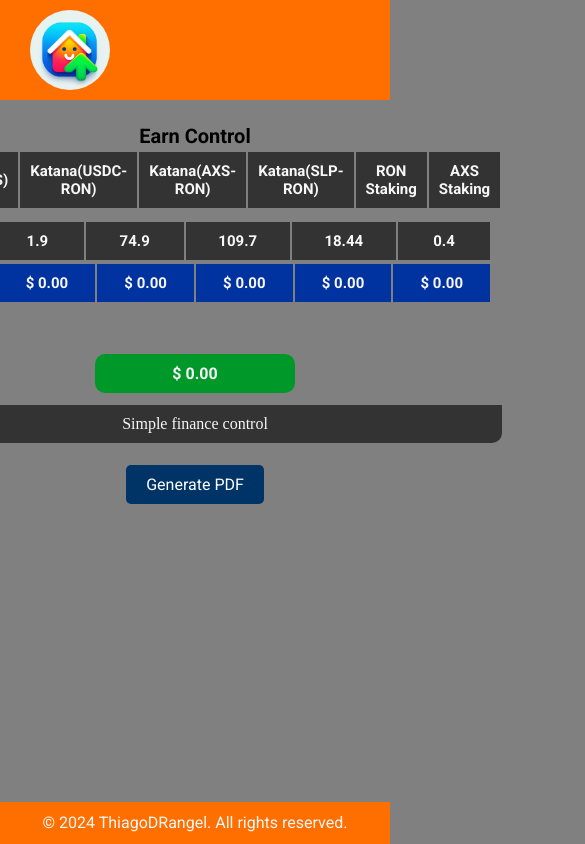
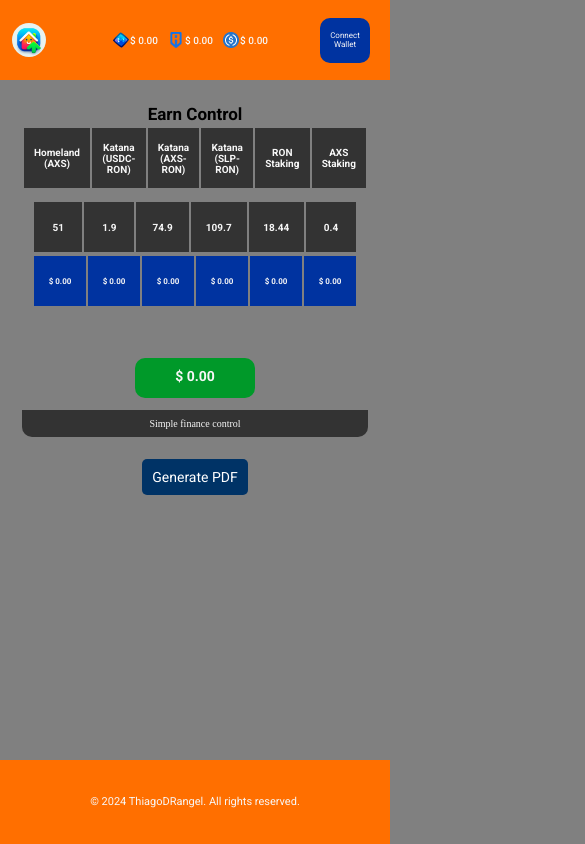
Before and after one commit to ThiagoDRangel/ronin-finance, a React (Vite) app: page / in a window 390 px wide. Shown: the top 844 px of the page, 585 px wide, since content can reach past the window. Built offline with nearby package versions, Linux system fonts and the light colour scheme; no server answers.

Commit message:
feat: mobile version

```diff
--- a/src/components/Footer/styles.css
+++ b/src/components/Footer/styles.css
@@ -5,9 +5,45 @@
     display: flex;
     justify-content: center;
     width: 100%;
-    text-align: center;
-    padding: 10px;
+    padding: 1rem;
     position: fixed;
     bottom: 0;
     height: 5%;
 }
+
+@media (max-width:1281px) {}
+
+@media (max-width:1025px) {
+    .footer {
+        font-size: 1.5rem;
+        height: 5%;
+    }
+}
+
+@media (max-width:801px) {
+    .footer {
+        font-size: 1.4rem;
+        height: 5%;
+    }
+}
+
+@media (max-width:600px) {
+    .footer {
+        font-size: 1.3rem;
+        height: 8%;
+    }
+}
+
+@media (max-width:480px) {
+    .footer {
+        font-size: 1.1rem;
+        height: 10%;
+    }
+}
+
+@media (max-width:320px) {
+    .footer {
+        font-size: 1rem;
+        height: 10%;
+    }
+}
--- a/src/components/Header/styles.css
+++ b/src/components/Header/styles.css
@@ -52,16 +52,217 @@
     background-color: green;
     border-radius: 0.5rem;
     padding: 1rem;
-  }
+}
 
-  .highlight-red {
+.highlight-red {
     animation: highlight 3s;
     background-color: red;
     border-radius: 0.5rem;
     padding: 1rem;
-  }
+}
 
-  @keyframes highlight {
+@keyframes highlight {
     from { opacity: 1; }
     to { opacity: 0.5; }
-  }
+}
+
+@media (min-width:1282px) {
+
+    .icon-home {
+        width: 8rem;
+    }
+
+    .container-crypto {
+        margin-left: 40rem;
+    }
+
+    .icon-price img {
+        margin-right: 1rem;
+        width: 2.5rem;
+    }
+
+    li {
+        margin-left: 4rem;
+    }
+
+    .btn-wallet {
+        font-size: 1.2rem;
+        margin-right: 3rem;
+        padding: 0.5rem 1rem;
+        height: 4rem;
+        width: 12rem;
+    }
+}
+
+@media (max-width:1281px) {
+    .icon-home {
+        width: 6rem;
+    }
+
+    .container-crypto {
+        margin-left: 30rem;
+    }
+
+    .icon-price img {
+        margin-right: 1rem;
+        width: 2.5rem;
+    }
+
+    li {
+        margin-left: 4rem;
+    }
+
+    .btn-wallet {
+        font-size: 1.2rem;
+        margin-right: 4rem;
+        padding: 0.5rem 1rem;
+        height: 4rem;
+        width: 12rem;
+    }
+}
+
+@media (max-width:1025px) {
+    .icon-home {
+        width: 6rem;
+    }
+
+    .container-crypto {
+        margin-left: 20rem;
+    }
+
+    .icon-price img {
+        margin-right: 0.5rem;
+        width: 3.2rem;
+    }
+
+    li {
+        font-size: 1.4rem;
+        margin-left: 2rem;
+    }
+
+    .btn-wallet {
+        font-size: 1.4rem;
+        padding: 0.5rem 1rem;
+        height: 4rem;
+        width: 14rem;
+    }
+}
+
+@media (max-width:801px) {
+    .icon-home {
+        width: 5rem;
+    }
+
+    .container-crypto {
+        margin-left: 12rem;
+    }
+
+    .icon-price img {
+        margin-right: 0.5rem;
+        width: 2.5rem;
+    }
+
+    li {
+        font-size: 1.2rem;
+        margin-left: 2.2rem;
+    }
+
+    .btn-wallet {
+        font-size: 1.31rem;
+        padding: 0.5rem 1rem;
+        margin-right: 2rem;
+        height: 5rem;
+        width: 9rem;
+    }
+}
+
+@media (max-width:600px) {
+    .container-header {
+        height: 8rem;
+    }
+
+    .icon-home {
+        width: 4rem;
+    }
+
+    .container-crypto {
+        margin-left: 2rem;
+    }
+
+    .icon-price img {
+        margin-right: 0.5rem;
+        width: 1.9rem;
+    }
+
+    li {
+        font-size: 1.2rem;
+        margin-left: 2.2rem;
+    }
+
+    .btn-wallet {
+        font-size: 1.1rem;
+        margin-right: 2rem;
+        padding: 0.5rem 1rem;
+        height: 4rem;
+        width: 8rem;
+    }
+}
+
+@media (max-width:480px) {
+
+    .icon-home {
+        margin-left: 1.2rem;
+        width: 3.4rem;
+    }
+
+    .container-crypto {
+        margin-left: 0.5rem;
+    }
+
+    .icon-price img {
+        margin-right: 0.1rem;
+        width: 1.6rem;
+    }
+
+    li {
+        font-size: 1rem;
+        margin-left: 1rem;
+    }
+
+    .btn-wallet {
+        font-size: 0.8rem;
+        margin-right: 2rem;
+        padding: 0.5rem 1rem;
+        height: 4.5rem;
+        width: 5rem;
+    }
+}
+
+@media (max-width:320px) {
+    .icon-home {
+        margin-left: 1.2rem;
+        width: 3rem;
+    }
+
+    .container-crypto {
+        margin-left: 0.1rem;
+    }
+
+    .icon-price img {
+        margin-right: 0.2rem;
+        width: 1.8rem;
+    }
+
+    li {
+        font-size: 1rem;
+        margin-left: 0.8rem;
+    }
+
+    .btn-wallet {
+        font-size: 0.8rem;
+        margin-right: 1rem;
+        padding: 0.5rem 1rem;
+        height: 4.5rem;
+        width: 5.5rem;
+    }
+}
--- a/src/components/TableBody/styles.css
+++ b/src/components/TableBody/styles.css
@@ -40,3 +40,119 @@
     margin-top: 5rem;
     width: 20rem;
 }
+
+@media (max-width:1281px) {
+    .content-item {
+        padding: 1rem;
+        font-size: 1.4rem;
+        width: 15rem;
+    }
+
+    .content-earn {
+        padding: 1rem;
+        font-size: 1.4rem;
+        width: 15rem;
+    }
+
+    .content-final {
+        border-radius: 1rem;
+        padding: 1rem;
+        font-size: 1.4rem;
+        margin-top: 5rem;
+        width: 15rem;
+    }
+}
+
+@media (max-width:1025px) {
+    .content-item {
+        padding: 1rem;
+        font-size: 1.2rem;
+        width: 12rem;
+    }
+
+    .content-earn {
+        padding: 1rem;
+        font-size: 1.2rem;
+        width: 12rem;
+    }
+
+    .content-final {
+        border-radius: 1rem;
+        padding: 1rem;
+        font-size: 1.2rem;
+        margin-top: 5rem;
+        width: 12rem;
+    }
+}
+
+@media (max-width:801px) {
+    .content-item {
+        padding: 1rem;
+        font-size: 1.2rem;
+        width: 8.7rem;
+    }
+
+    .content-earn {
+        padding: 1rem;
+        font-size: 1.2rem;
+        width: 8.7rem;
+    }
+
+    .content-final {
+        border-radius: 1rem;
+        font-size: 1.4rem;
+        height: 4rem;
+        margin-top: 5rem;
+        width: 12rem;
+    }
+}
+
+@media (max-width:600px) {
+    .content-item {
+        font-size: 1rem;
+        width: 6rem;
+    }
+
+    .content-earn {
+        font-size: 1rem;
+        width: 6rem;
+    }
+
+    .content-final {
+        width: 12rem;
+    }
+}
+
+@media (max-width:480px) {
+    .content-item {
+        font-size: 1rem;
+        height: 5rem;
+        width: 6.5rem;
+    }
+
+    .content-earn {
+        font-size: 0.8rem;
+        height: 5rem;
+        width: 6rem;
+    }
+}
+
+@media (max-width:320px) {
+    .content-item {
+        font-size: 1rem;
+        height: 6rem;
+        width: 6rem;
+    }
+
+    .content-earn {
+        font-size: 1.1rem;
+        height: 6rem;
+        width: 5rem;
+    }
+
+    .content-final {
+        font-size: 1.2rem;
+        height: 3.5rem;
+        width: 8rem;
+    }
+}
--- a/src/components/TableFoot/styles.css
+++ b/src/components/TableFoot/styles.css
@@ -12,3 +12,29 @@
     padding: 10px 0;
     border-radius: 0 0 1rem 1rem;
 }
+
+@media (max-width:1281px) {
+    .container-footer {
+        font-size: 1rem;
+    }
+
+    .container-footer tr td {
+        padding: 8px 0;
+        border-radius: 0 0 1rem 1rem;
+    }
+}
+
+@media (max-width:1025px) {
+}
+
+@media (max-width:801px) {
+}
+
+@media (max-width:600px) {
+}
+
+@media (max-width:480px) {
+}
+
+@media (max-width:320px) {
+}
--- a/src/components/TableHead/styles.css
+++ b/src/components/TableHead/styles.css
@@ -3,6 +3,7 @@
     display: flex;
     flex-direction: column;
     justify-content: center;
+    width: 100%;
 }
 
 .table-title {
@@ -17,5 +18,69 @@
     font-weight: bold;
     color: var(--color-quinary);
     background-color: var(--color-quaternary);
+    box-sizing: border-box;
     width: 20rem;
 }
+
+@media (max-width:1281px) {
+
+    .table-title {
+        font-size: 1.9rem;
+    }
+
+    .item {
+        padding: 1rem;
+        font-size: 1.4rem;
+        width: 15rem;
+    }
+}
+
+@media (max-width:1025px) {
+    .table-title {
+        font-size: 1.8rem;
+    }
+
+    .item {
+        padding: 1rem;
+        font-size: 1.2rem;
+        width: 12rem;
+    }
+}
+
+@media (max-width:801px) {
+    .table-title {
+        font-size: 1.7rem;
+    }
+
+    .item {
+        font-size: 1.2rem;
+        height: 6rem;
+        width: 8.7rem;
+    }
+}
+
+@media (max-width:600px) {
+    .table-title {
+        font-size: 1.7rem;
+    }
+
+    .item {
+        font-size: 1rem;
+        height: 6rem;
+        width: 6.5rem;
+    }
+}
+
+@media (max-width:480px) {}
+
+@media (max-width:320px) {
+    .table-title {
+        font-size: 1.4rem;
+    }
+
+    .item {
+        font-size: 0.8rem;
+        height: 6rem;
+        width: 4.8rem;
+    }
+}
--- a/src/components/TableWrapper/styles.css
+++ b/src/components/TableWrapper/styles.css
@@ -1,8 +1,8 @@
 .table-wrapper {
+    align-items: center;
     display: flex;
     flex-direction: column;
-    align-items: center;
-    margin: 20px;
+    margin: 2rem;
 }
 
 .btn-generate-pdf {
@@ -12,10 +12,35 @@
     color: white;
     border: none;
     cursor: pointer;
-    border-radius: 5px;
-    font-size: 16px;
+    border-radius: 0.5rem;
+    font-size: 1.6rem;
 }
 
 .btn-generate-pdf:hover {
     background-color: #0055cc;
 }
+
+@media (max-width:1281px) {
+}
+
+@media (max-width:1025px) {
+}
+
+@media (max-width:801px) {
+}
+
+@media (max-width:600px) {
+}
+
+@media (max-width:480px) {
+    .btn-generate-pdf {
+        padding: 10px 10px;
+        font-size: 1.4rem;
+    }
+}
+
+@media (max-width:320px) {
+    .btn-generate-pdf {
+        font-size: 1.2rem;
+    }
+}
```
Also changed, not shown: src/components/TableHead/index.tsx (+4 -4 lines).
